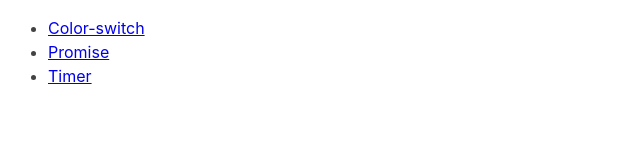
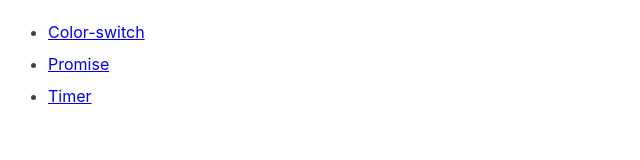
Before and after one commit to Serhii-Chekalov/goit-js-hw-11, a plain HTML site: page index.html in a window 1280 px wide. Shown: the whole page, without its empty margins (0-640 px from the left). Drawn offline with Linux system fonts and the light colour scheme.

Commit message:
Deploying to gh-pages from @ Serhii-Chekalov/goit-js-hw-11@f29554c67f0258fad23ce1b585fead574e6861c8 🚀

```diff
--- a/index.html
+++ b/index.html
@@ -1 +1 @@
-<!DOCTYPE html><html lang="ru"><head><meta charset="UTF-8"><meta http-equiv="X-UA-Compatible" content="IE=edge"><meta name="viewport" content="width=device-width, initial-scale=1.0"><title>Страница навигации</title><style>body{font-family:-apple-system,BlinkMacSystemFont,Segoe UI,Roboto,Oxygen,Ubuntu,Cantarell,Open Sans,Helvetica Neue,sans-serif;background-color:#fff;color:#424242;line-height:1.5}</style></head><body> <ul> <li><a href="/parcel-project-template/partials/color-switch.html">Color-switch</a></li> <li><a href="/parcel-project-template/partials/promise.html">Promise</a></li> <li><a href="/parcel-project-template/partials/timer.html">Timer</a></li> </ul> </body></html>
+<!DOCTYPE html><html lang="ru"><head><meta charset="UTF-8"><meta http-equiv="X-UA-Compatible" content="IE=edge"><meta name="viewport" content="width=device-width, initial-scale=1.0"><title>Страница навигации</title><style>body{font-family:-apple-system,BlinkMacSystemFont,Segoe UI,Roboto,Oxygen,Ubuntu,Cantarell,Open Sans,Helvetica Neue,sans-serif;background-color:#fff;color:#424242;line-height:2}</style></head><body> <ul> <li><a href="/parcel-project-template/partials/color-switch.html">Color-switch</a></li> <li><a href="/parcel-project-template/partials/promise.html">Promise</a></li> <li><a href="/parcel-project-template/partials/timer.html">Timer</a></li> </ul> </body></html>
```
